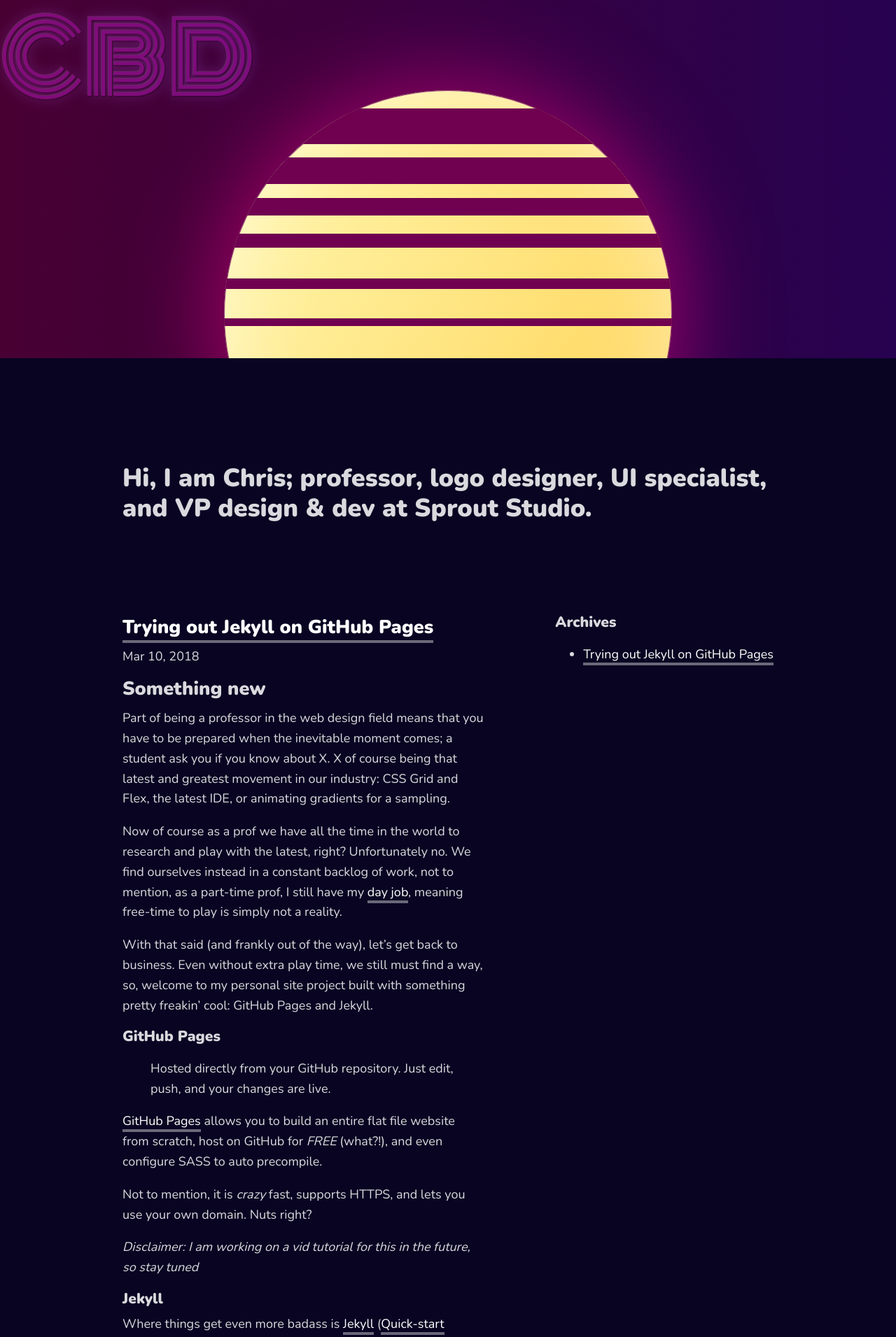
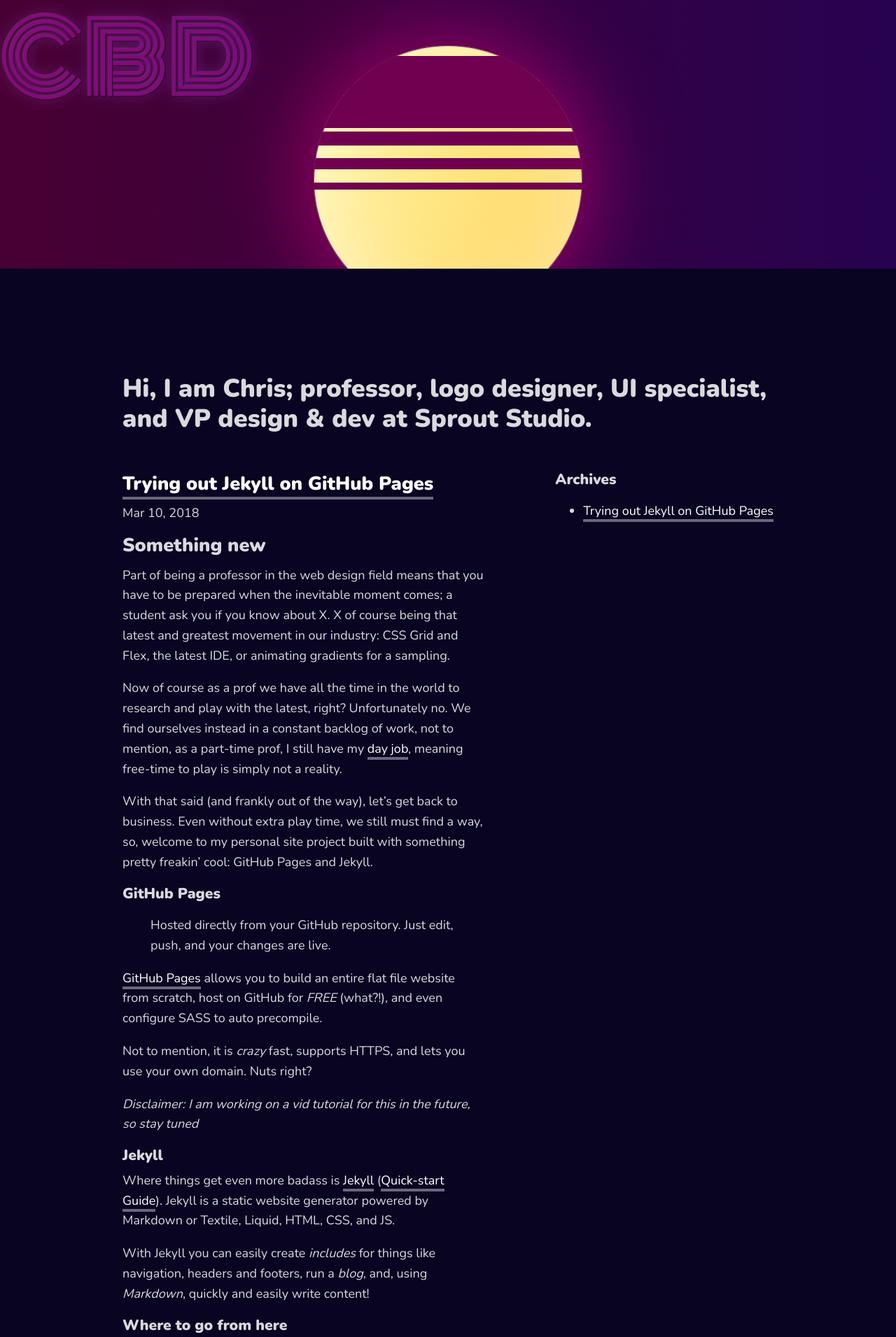
Before and after one commit to chiss22/chiss22.github.io, a Jekyll site: the page built from index.md, in a window 1280 px wide. Shown: the top 1911 px of the page at 70% size. Built offline with Jekyll 4.4.1, drawn with Linux system fonts in a browser that asks for light colours.

Commit message:
Quick styling

```diff
--- a/_layouts/article.html
+++ b/_layouts/article.html
@@ -34,7 +34,9 @@
 			</aside>
 		</main>
 		<footer>
-			&copy;2019 Chris Bowman Design
+			<section>
+				&copy;2019 Chris Bowman Design
+			</section>
 		</footer>
 	</body>
 </html>
--- a/_layouts/default.html
+++ b/_layouts/default.html
@@ -26,7 +26,9 @@
 			{{ content }}
 		</main>
 		<footer>
-			&copy;2019 Chris Bowman Design
+			<section>
+				&copy;2019 Chris Bowman Design
+			</section>
 		</footer>
 	</body>
 </html>
--- a/assets/css/style.scss
+++ b/assets/css/style.scss
@@ -62,21 +62,21 @@ body {
 
 	/* Layout */
 	header {
-		height: 40vw;
+		height: 30vw;
 	    background: linear-gradient(90deg, #480032, #270250);
 	    overflow: hidden;
 
 		sun {
 			display: block;
 			position: relative;
-		    width: 50vw;
-		    height: 50vw;
+		    width: 30vw;
+		    height: 30vw;
 		    margin: 0 auto;
-			bottom: -10vw;
+			bottom: -5vw;
 			background: linear-gradient(120deg, rgb(255, 249, 180), rgb(255, 210, 82));
 		    box-shadow: 0 0 10vw 1vw rgba(255, 0, 141, 0.5), inset 0 0 10vw 0 rgba(255, 255, 255, 0.5), inset 0 0 0 1px #730151;
 			border: 1px solid #720151;
-			border-radius: 50vw;
+			border-radius: 30vw;
 		    overflow: hidden;
 
 			line {
@@ -118,7 +118,8 @@ body {
 		@extend .wrapper;
 		display: grid;
 		grid-template-areas: "title title" "section aside";
-		grid-gap: 8vw;
+		grid-row-gap: 2vw;
+		grid-column-gap: 8vw;
 	}
 
 	main h1 {
@@ -135,7 +136,10 @@ body {
 
 	footer {
 		margin: 10vw 0 0 0;
-		padding: 8vw;
 		background: linear-gradient(90deg, #480032, #270250);
+
+		section {
+			@extend .wrapper;
+		}
 	}
 }
```
